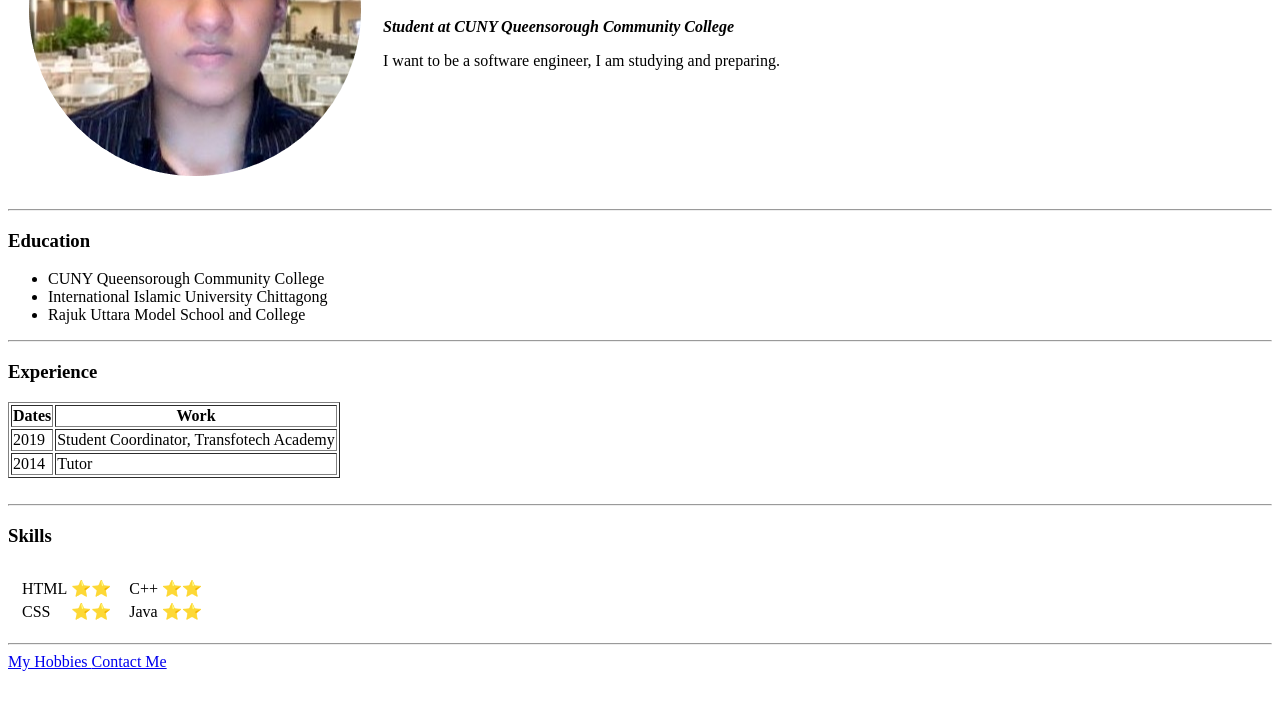
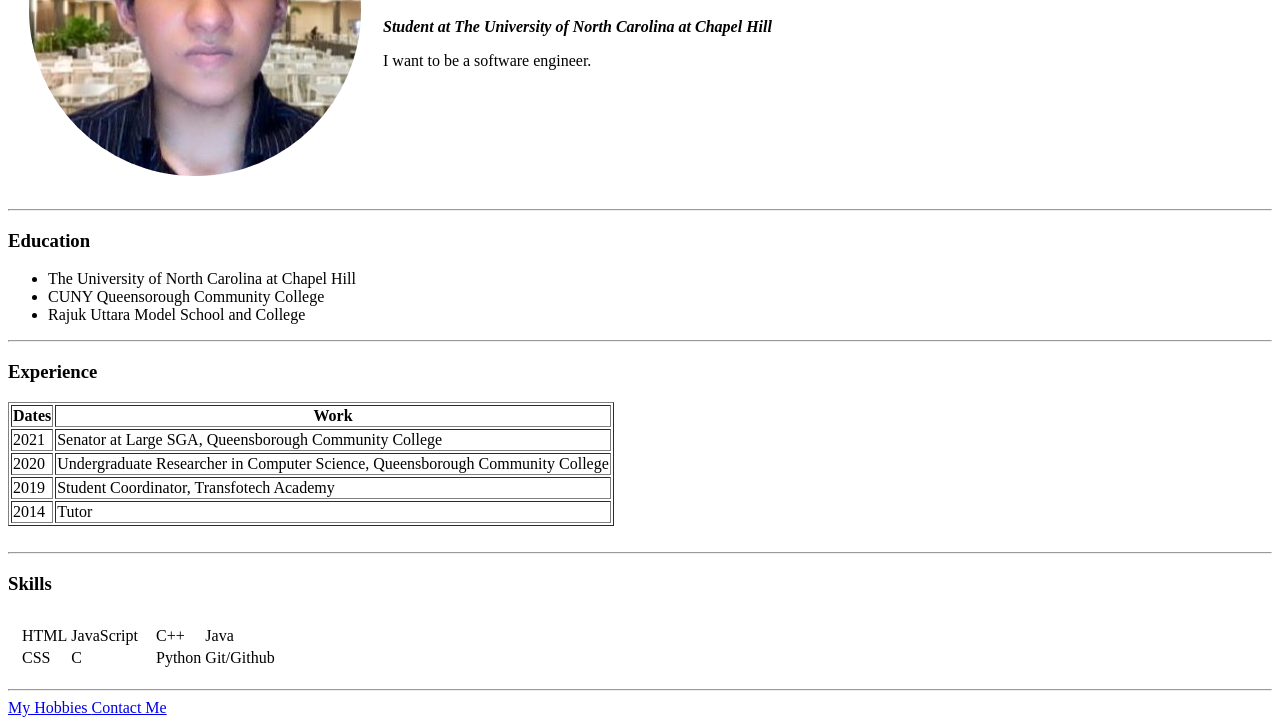
Before and after one commit to ToahaGithub/CV, a plain HTML site: page index.html in a window 1280 px wide. Shown: the part 185-910 px from the top of the page. Before the commit the page ends 864 px from the top, so only its background shows below. Drawn offline with Linux system fonts and the light colour scheme.

Commit message:
Update index.html

```diff
--- a/index.html
+++ b/index.html
@@ -12,8 +12,8 @@
         <td><img src="circle-cropped.png" alt="Toaha's profile picture"></td>
         <td>
           <h1>Toaha Siddique</h1>
-          <p><strong><em>Student at CUNY Queensorough Community College</em></strong></p>
-          <p>I want to be a software engineer, I am studying and preparing.</p>
+          <p><strong><em>Student at The University of North Carolina at Chapel Hill</em></strong></p>
+          <p>I want to be a software engineer.</p>
         </td>
     </tr>
 
@@ -21,8 +21,8 @@
   <hr>
   <h3>Education</h3>
   <ul>
+    <li>The University of North Carolina at Chapel Hill</li>
     <li>CUNY Queensorough Community College</li>
-    <li>International Islamic University Chittagong</li>
     <li>Rajuk Uttara Model School and College</li>
   </ul><hr>
   <h3>Experience</h3>
@@ -34,6 +34,14 @@
       </tr>
     </thead>
     <tbody>
+      <tr>
+        <td>2021</td>
+        <td>Senator at Large SGA, Queensborough Community College</td>
+      </tr>
+      <tr>
+        <td>2020</td>
+        <td>Undergraduate Researcher in Computer Science, Queensborough Community College</td>
+      </tr>
       <tr>
         <td>2019</td>
         <td>Student Coordinator, Transfotech Academy</td>
@@ -55,11 +63,11 @@
       <table>
         <tr>
           <td>HTML</td>
-          <td>⭐⭐</td>
+          <td>JavaScript</td>
         </tr>
         <tr>
           <td>CSS</td>
-          <td>⭐⭐</td>
+          <td>C</td>
         </tr>
       </table>
      </td>
@@ -67,11 +75,11 @@
        <table>
          <tr>
            <td>C++</td>
-           <td>⭐⭐</td>
+           <td>Java</td>
          </tr>
          <tr>
-           <td>Java</td>
-           <td>⭐⭐</td>
+           <td>Python</td>
+           <td>Git/Github</td>
          </tr>
        </table>
       </td>
```
